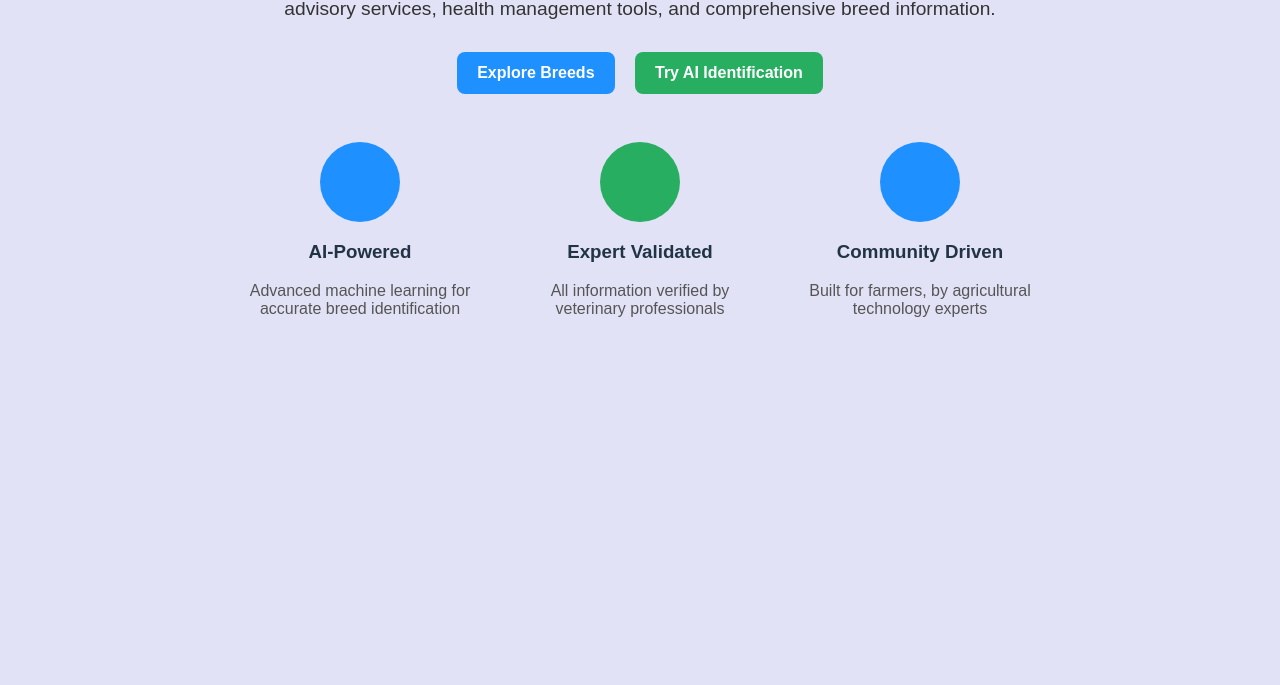
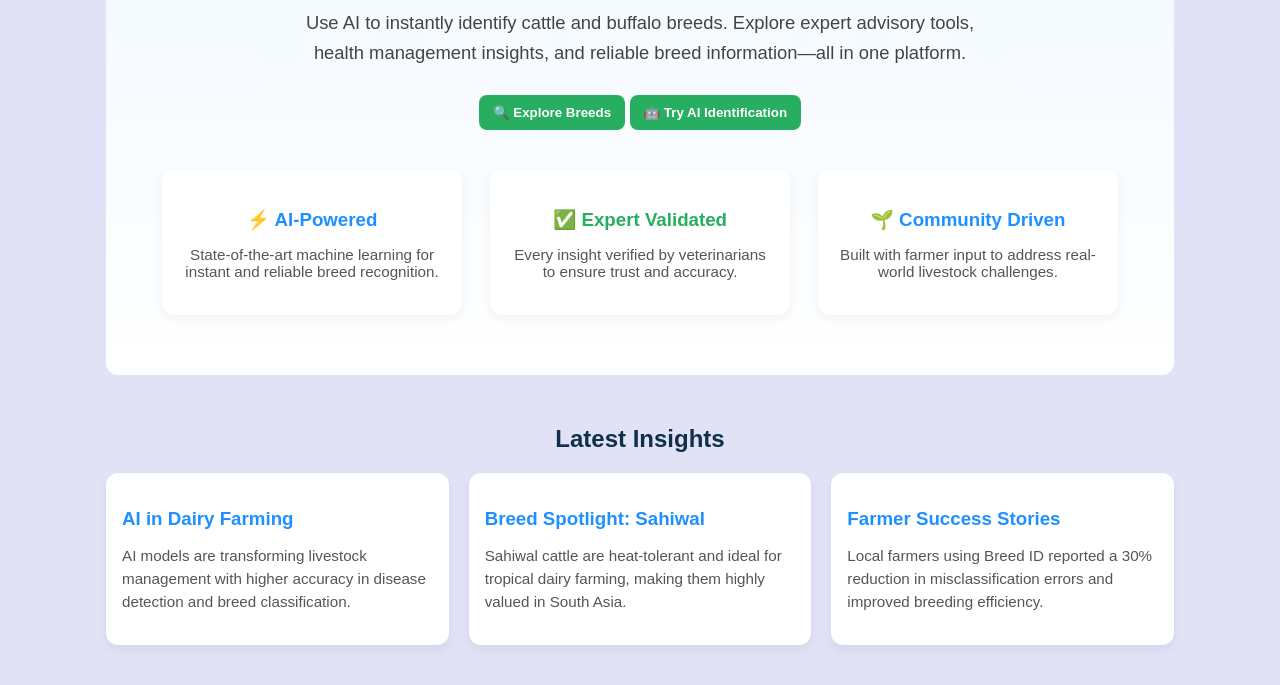
Before and after one commit to Lakshya1003/Breed-detection-model, a plain HTML site: page index.html in a window 1280 px wide. Shown: the part 244-929 px from the top of the page. Before the commit the page ends 800 px from the top, so only its background shows below. Drawn offline with Linux system fonts and the light colour scheme.

Commit message:
bit work

```diff
--- a/index.html
+++ b/index.html
@@ -400,110 +400,125 @@
     <div class="container">
       <!-- HOME -->
       <section id="home" class="section active">
-        <div style="text-align: center; padding: 40px 20px">
-          <h1 style="font-size: 2.5em; color: #1e90ff; margin-bottom: 16px">
+        <div
+          style="
+            text-align: center;
+            padding: 60px 20px;
+            background: linear-gradient(180deg, #f0f8ff, #ffffff);
+            border-radius: 12px;
+          "
+        >
+          <h1
+            style="
+              font-size: 2.8em;
+              color: #10304a;
+              margin-bottom: 18px;
+              font-weight: 800;
+            "
+          >
             Smart Livestock Breed Identification
           </h1>
           <p
             style="
-              font-size: 1.2em;
-              color: #333;
+              font-size: 1.15em;
+              color: #444;
               max-width: 720px;
-              margin: 0 auto 24px;
+              margin: 0 auto 28px;
+              line-height: 1.6;
             "
           >
-            Harness the power of AI to identify cattle and buffalo breeds
-            instantly. Get expert advisory services, health management tools,
-            and comprehensive breed information.
+            Use AI to instantly identify cattle and buffalo breeds. Explore
+            expert advisory tools, health management insights, and reliable
+            breed information—all in one platform.
           </p>
           <div style="margin-bottom: 40px">
-            <button
-              onclick="switchTab('search')"
-              style="
-                padding: 12px 20px;
-                margin: 8px;
-                border: none;
-                border-radius: 8px;
-                background: #1e90ff;
-                color: white;
-                font-size: 16px;
-                font-weight: 700;
-                cursor: pointer;
-              "
-            >
-              Explore Breeds
+            <button onclick="switchTab('search')" class="primary">
+              🔍 Explore Breeds
             </button>
-
             <button
               onclick="switchTab('breed')"
-              style="
-                padding: 12px 20px;
-                margin: 8px;
-                border: none;
-                border-radius: 8px;
-                background: #27ae60;
-                color: white;
-                font-size: 16px;
-                font-weight: 700;
-                cursor: pointer;
-              "
+              class="primary"
+              style="background: #27ae60"
             >
-              Try AI Identification
+              🤖 Try AI Identification
             </button>
           </div>
+
+          <!-- Feature Highlights -->
           <div
             style="
               display: flex;
               flex-wrap: wrap;
               justify-content: center;
-              gap: 40px;
+              gap: 28px;
             "
           >
-            <div style="flex: 1 1 200px; max-width: 240px; text-align: center">
             <div
               style="
-                  width: 80px;
-                  height: 80px;
-                  margin: 0 auto 12px;
-                  border-radius: 50%;
-                  background: #1e90ff;
+                flex: 1 1 220px;
+                max-width: 260px;
+                background: white;
+                border-radius: 12px;
+                padding: 20px;
+                box-shadow: 0 4px 12px rgba(0, 0, 0, 0.05);
               "
-              ></div>
-              <h3>AI-Powered</h3>
-              <p style="color: #555">
-                Advanced machine learning for accurate breed identification
+            >
+              <h3 style="color: #1e90ff; margin-bottom: 10px">⚡ AI-Powered</h3>
+              <p style="color: #555; font-size: 0.95em">
+                State-of-the-art machine learning for instant and reliable breed
+                recognition.
               </p>
             </div>
-            <div style="flex: 1 1 200px; max-width: 240px; text-align: center">
             <div
               style="
-                  width: 80px;
-                  height: 80px;
-                  margin: 0 auto 12px;
-                  border-radius: 50%;
-                  background: #27ae60;
+                flex: 1 1 220px;
+                max-width: 260px;
+                background: white;
+                border-radius: 12px;
+                padding: 20px;
+                box-shadow: 0 4px 12px rgba(0, 0, 0, 0.05);
               "
-              ></div>
-              <h3>Expert Validated</h3>
-              <p style="color: #555">
-                All information verified by veterinary professionals
+            >
+              <h3 style="color: #27ae60; margin-bottom: 10px">
+                ✅ Expert Validated
+              </h3>
+              <p style="color: #555; font-size: 0.95em">
+                Every insight verified by veterinarians to ensure trust and
+                accuracy.
               </p>
             </div>
-            <div style="flex: 1 1 200px; max-width: 240px; text-align: center">
             <div
               style="
-                  width: 80px;
-                  height: 80px;
-                  margin: 0 auto 12px;
-                  border-radius: 50%;
-                  background: #1e90ff;
+                flex: 1 1 220px;
+                max-width: 260px;
+                background: white;
+                border-radius: 12px;
+                padding: 20px;
+                box-shadow: 0 4px 12px rgba(0, 0, 0, 0.05);
               "
-              ></div>
-              <h3>Community Driven</h3>
-              <p style="color: #555">
-                Built for farmers, by agricultural technology experts
+            >
+              <h3 style="color: #1e90ff; margin-bottom: 10px">
+                🌱 Community Driven
+              </h3>
+              <p style="color: #555; font-size: 0.95em">
+                Built with farmer input to address real-world livestock
+                challenges.
               </p>
             </div>
+          </div>
+        </div>
+        <div style="margin-top: 50px">
+          <h2 style="text-align: center; color: #10304a">Latest Insights</h2>
+          <div
+            id="dynamicNews"
+            style="
+              display: grid;
+              grid-template-columns: repeat(auto-fit, minmax(280px, 1fr));
+              gap: 20px;
+              margin-top: 20px;
+            "
+          >
+            <!-- Filled dynamically -->
           </div>
         </div>
       </section>
@@ -1051,6 +1066,34 @@
     <script src="https://cdn.jsdelivr.net/npm/@tensorflow/tfjs@3.9.0/dist/tf.min.js"></script>
     <script src="https://cdn.jsdelivr.net/npm/@teachablemachine/image@0.8/dist/teachablemachine-image.min.js"></script>
 
+    <script>
+      // Example dynamic content (can later fetch from API or DB)
+      const insights = [
+        {
+          title: 'AI in Dairy Farming',
+          text: 'AI models are transforming livestock management with higher accuracy in disease detection and breed classification.',
+        },
+        {
+          title: 'Breed Spotlight: Sahiwal',
+          text: 'Sahiwal cattle are heat-tolerant and ideal for tropical dairy farming, making them highly valued in South Asia.',
+        },
+        {
+          title: 'Farmer Success Stories',
+          text: 'Local farmers using Breed ID reported a 30% reduction in misclassification errors and improved breeding efficiency.',
+        },
+      ]
+
+      const newsContainer = document.getElementById('dynamicNews')
+      insights.forEach((item) => {
+        const card = document.createElement('div')
+        card.style.background = 'white'
+        card.style.padding = '16px'
+        card.style.borderRadius = '12px'
+        card.style.boxShadow = '0 4px 10px rgba(0,0,0,0.06)'
+        card.innerHTML = `<h3 style="color:#1e90ff; margin-bottom:8px;">${item.title}</h3><p style="color:#555; font-size:0.95em; line-height:1.5;">${item.text}</p>`
+        newsContainer.appendChild(card)
+      })
+    </script>
     <script>
       //after signup
       window.addEventListener('DOMContentLoaded', () => {
```
Lines whose indentation alone changed are shown as unchanged.
